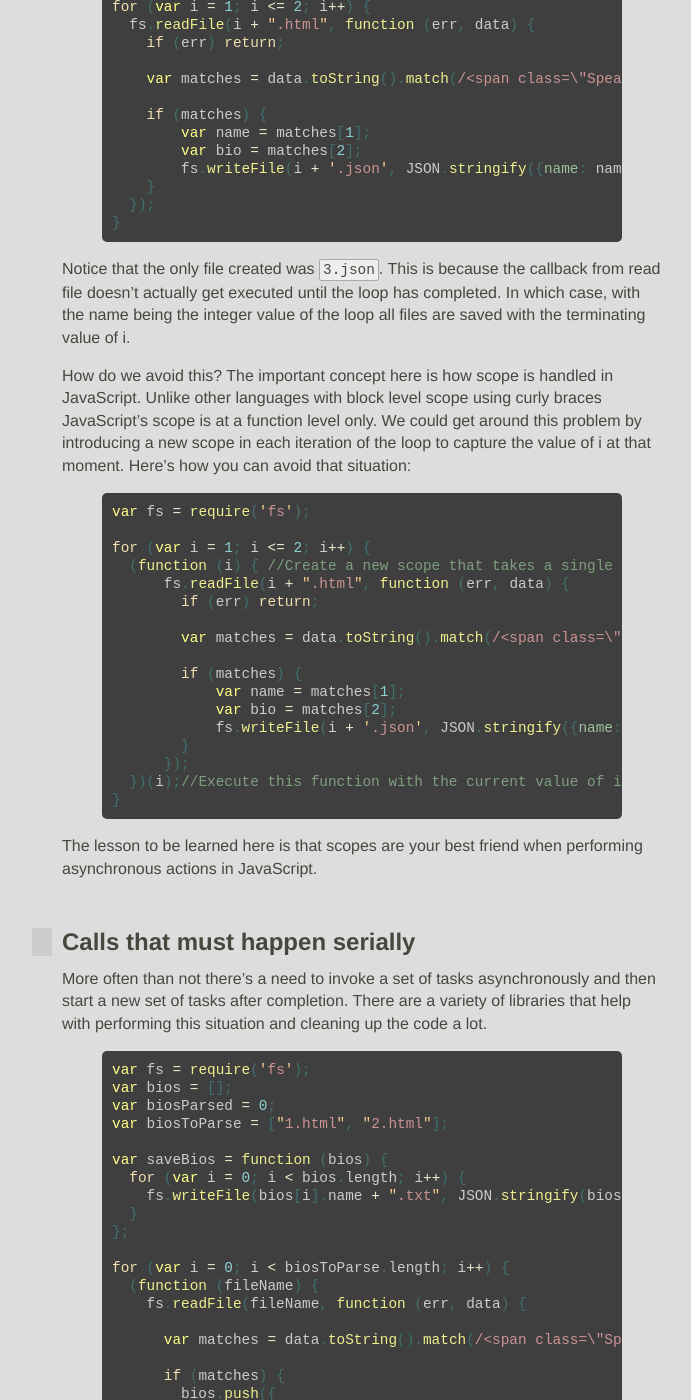
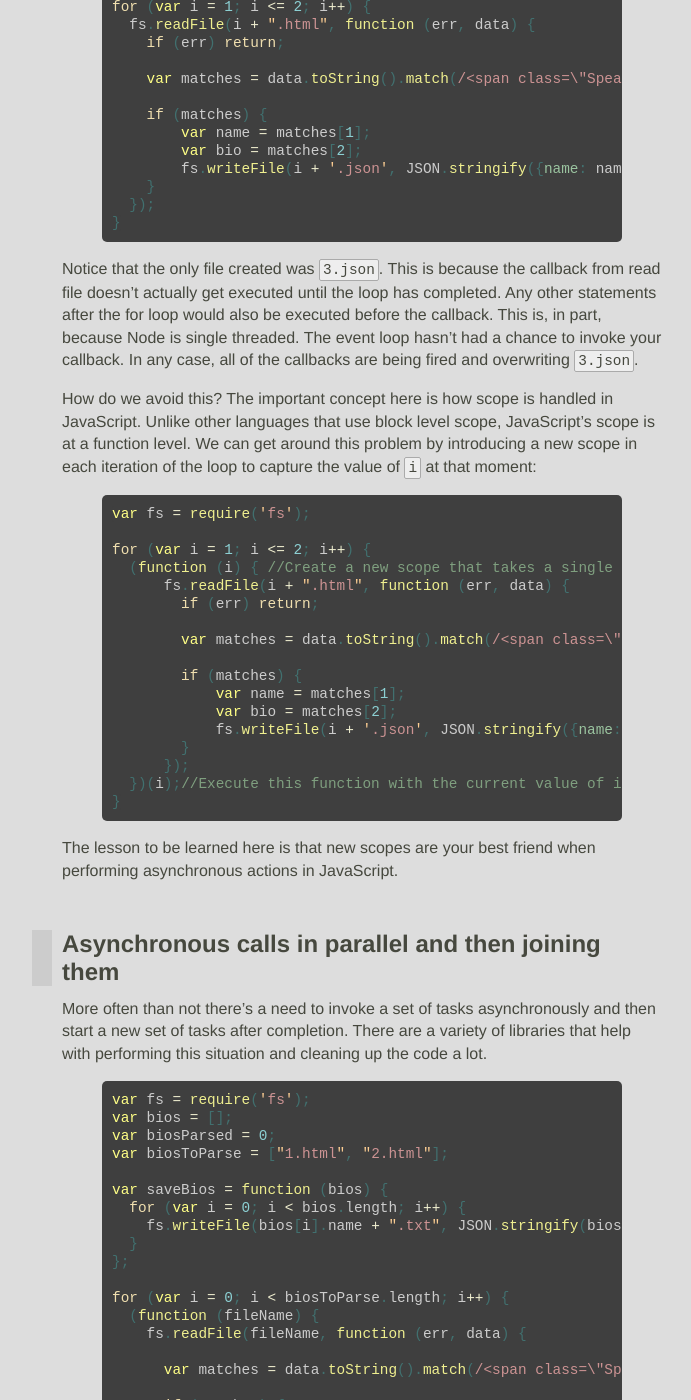
Before and after one commit to JavaScriptKC/workshop, a Jekyll site: the page built from _posts/2012-11-5-async.md, in a window 1280 px wide and 1400 px high, scrolled down 755 px. Shown: the whole window, without its empty margins (278-969 px from the left). Built offline with Jekyll 4.4.1, drawn with Linux system fonts in a browser that asks for light colours; nearby versions of some CDN libraries; some web fonts are replaced; comment, search, counter and statistics services are not loaded; some of the changed text lies outside the part shown.

Commit message:
Updated async

```diff
--- a/_posts/2012-11-5-async.md
+++ b/_posts/2012-11-5-async.md
@@ -43,9 +43,9 @@ for (var i = 1; i <= 2; i++) {
 }
 {% endhighlight %}
 
-Notice that the only file created was `3.json`. This is because the callback from read file doesn't actually get executed until the loop has completed. In which case, with the name being the integer value of the loop all files are saved with the terminating value of i.
+Notice that the only file created was `3.json`. This is because the callback from read file doesn't actually get executed until the loop has completed. Any other statements after the for loop would also be executed before the callback. This is, in part, because Node is single threaded. The event loop hasn't had a chance to invoke your callback. In any case, all of the callbacks are being fired and overwriting `3.json`.
 
-How do we avoid this? The important concept here is how scope is handled in JavaScript. Unlike other languages with block level scope using curly braces JavaScript's scope is at a function level only. We could get around this problem by introducing a new scope in each iteration of the loop to capture the value of i at that moment. Here's how you can avoid that situation:
+How do we avoid this? The important concept here is how scope is handled in JavaScript. Unlike other languages that use block level scope, JavaScript's scope is at a function level. We can get around this problem by introducing a new scope in each iteration of the loop to capture the value of `i` at that moment:
 
 {% highlight javascript %}
 var fs = require('fs');
@@ -67,9 +67,9 @@ for (var i = 1; i <= 2; i++) {
 }
 {% endhighlight %}
 
-The lesson to be learned here is that scopes are your best friend when performing asynchronous actions in JavaScript.
+The lesson to be learned here is that new scopes are your best friend when performing asynchronous actions in JavaScript.
 
-## Calls that must happen serially
+## Asynchronous calls in parallel and then joining them
 
 More often than not there's a need to invoke a set of tasks asynchronously and then start a new set of tasks after completion. There are a variety of libraries that help with performing this situation and cleaning up the code a lot.
 
@@ -152,3 +152,5 @@ async.parallel(parseOperations, function (err, results) {
   saveBios(results)
 });
 {% endhighlight %}
+
+Imagine the above where you had multiple things needing to happen in parallel. Remember how we kept around the `biosParsed` counter a few examples back? Keeping track of all the counters for more complicated examples could get extremely messy. Using `async` we're able to avoid these arbitrary counters and organize our code better. Another pattern to use is called `promises`.
```
Also changed, not shown: other parts of _posts/2012-11-5-async.md (+1 -1 lines).
